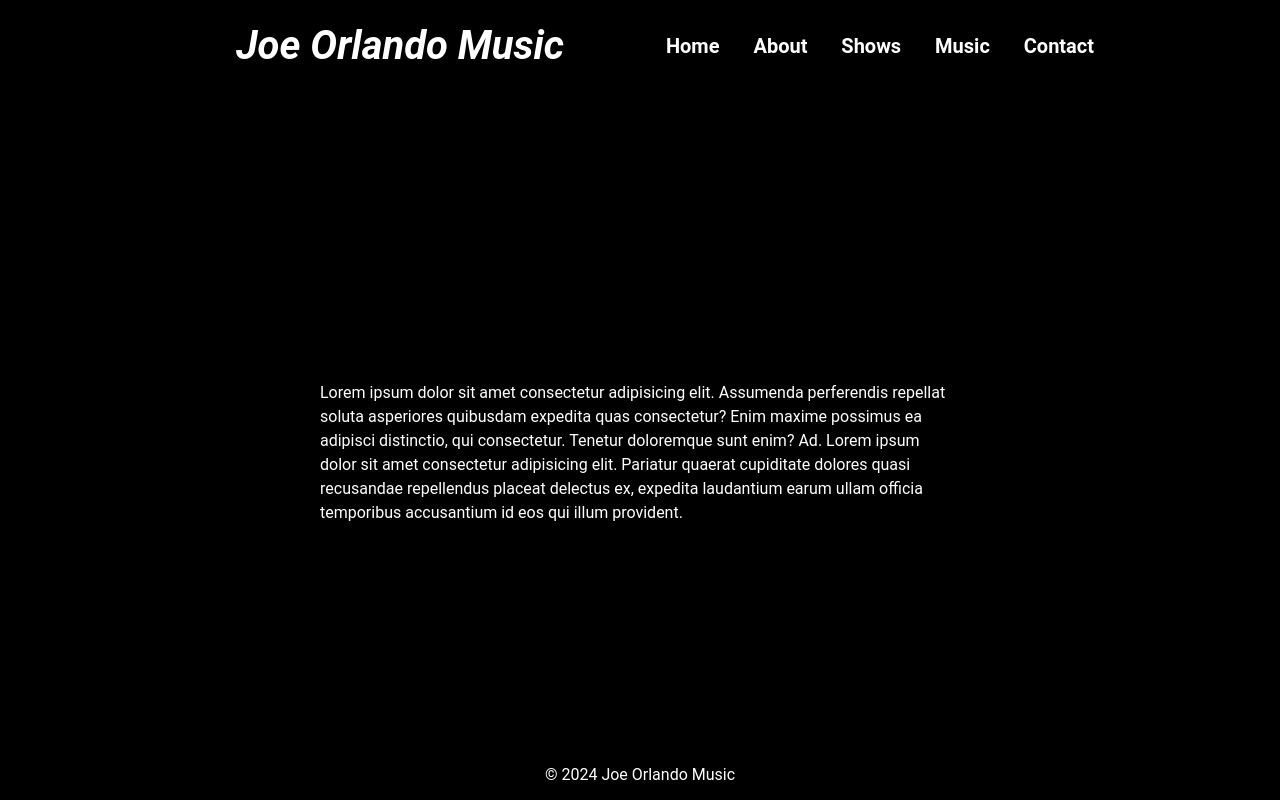
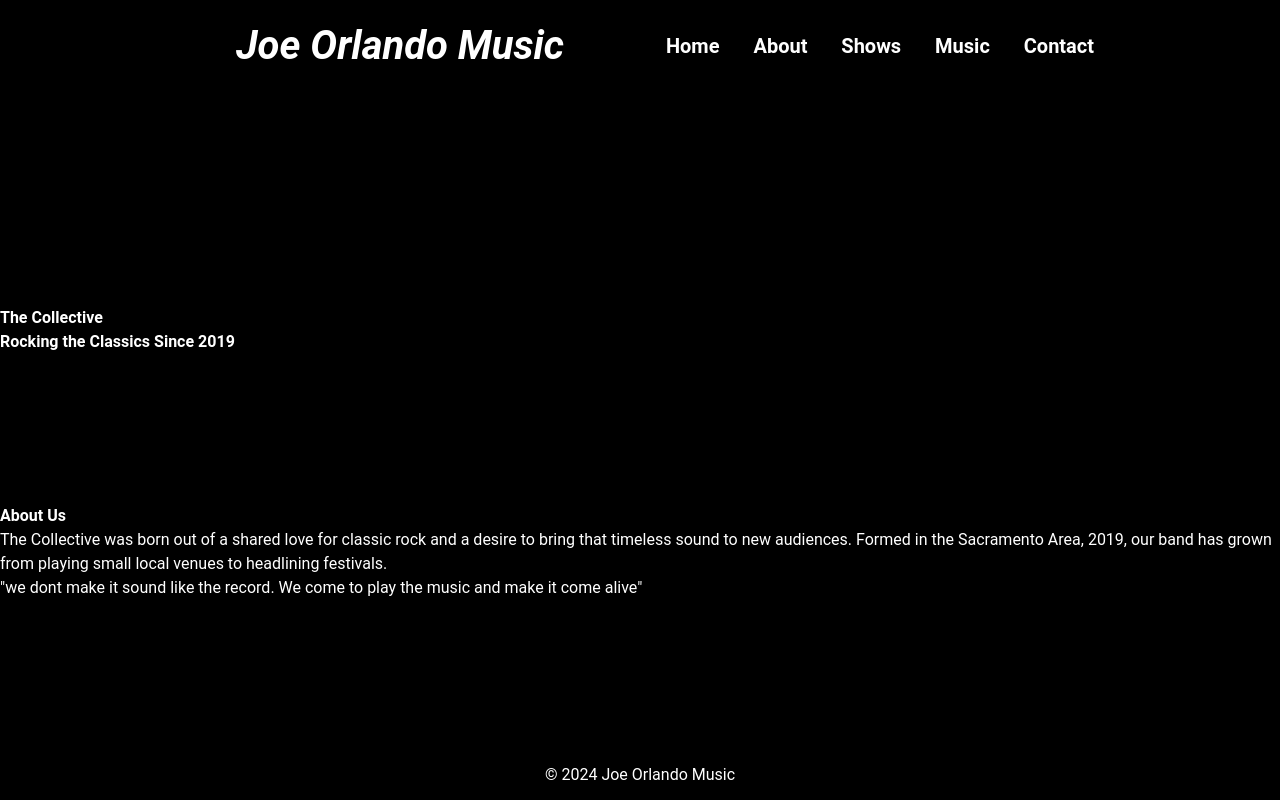
Before and after one commit to Robertjo97/JoeOrlandoMusic, a React (Vite) app: page /about in a window 1280 px wide. Built offline with nearby package versions, Linux system fonts and the light colour scheme.

Commit message:
add aboutus

```diff
--- a/src/About/About.jsx
+++ b/src/About/About.jsx
@@ -1,13 +1,15 @@
 import NavBar from "../components/Navbar";
 import Footer from "../components/Footer";
-import Paragraph from "./Paragraph";
+import Title from "./Title.jsx";
+import AboutUs from "./AboutUs.jsx";
 import "./about.css";
 
 const About = () => {
   return (
     <div className="about-container">
       <NavBar />
-      <Paragraph />
+      <Title />
+      <AboutUs />
       <Footer />
     </div>
   );
--- /dev/null
+++ b/src/About/AboutUs.jsx
@@ -0,0 +1,19 @@
+const AboutUs = () => {
+  return (
+    <div className="aboutus-container">
+      <h3>About Us</h3>
+      <p>
+        The Collective was born out of a shared love for classic rock and a
+        desire to bring that timeless sound to new audiences. Formed in the
+        Sacramento Area, 2019, our band has grown from playing small local
+        venues to headlining festivals.
+      </p>
+      <p>
+        "we dont make it sound like the record. We come to play the music and
+        make it come alive"
+      </p>
+    </div>
+  );
+};
+
+export default AboutUs;
--- /dev/null
+++ b/src/About/Meet.jsx
@@ -0,0 +1,3 @@
+const Meet = () => {
+
+}
--- a/src/About/Paragraph.jsx
+++ /dev/null
@@ -1,16 +0,0 @@
-const Paragraph = () => {
-  return (
-    <div className="paragraph-container">
-      <p>
-        Lorem ipsum dolor sit amet consectetur adipisicing elit. Assumenda
-        perferendis repellat soluta asperiores quibusdam expedita quas
-        consectetur? Enim maxime possimus ea adipisci distinctio, qui
-        consectetur. Tenetur doloremque sunt enim? Ad. Lorem ipsum dolor sit
-        amet consectetur adipisicing elit. Pariatur quaerat cupiditate dolores
-        quasi recusandae repellendus placeat delectus ex, expedita laudantium
-        earum ullam officia temporibus accusantium id eos qui illum provident.
-      </p>
-    </div>
-  );
-};
-export default Paragraph;
--- /dev/null
+++ b/src/About/Title.jsx
@@ -0,0 +1,9 @@
+const Title = () => {
+  return (
+    <div className="title-container">
+      <h1>The Collective</h1>
+      <h3>Rocking the Classics Since 2019</h3>
+    </div>
+  );
+};
+export default Title;
--- a/src/About/about.css
+++ b/src/About/about.css
@@ -4,12 +4,3 @@
     flex-direction: column;
     justify-content: space-between;
 }
-
-.paragraph-container {
-    display: flex;
-    justify-content: center;
-}
-
-.paragraph-container p {
-    width: 50%;
-}
```
